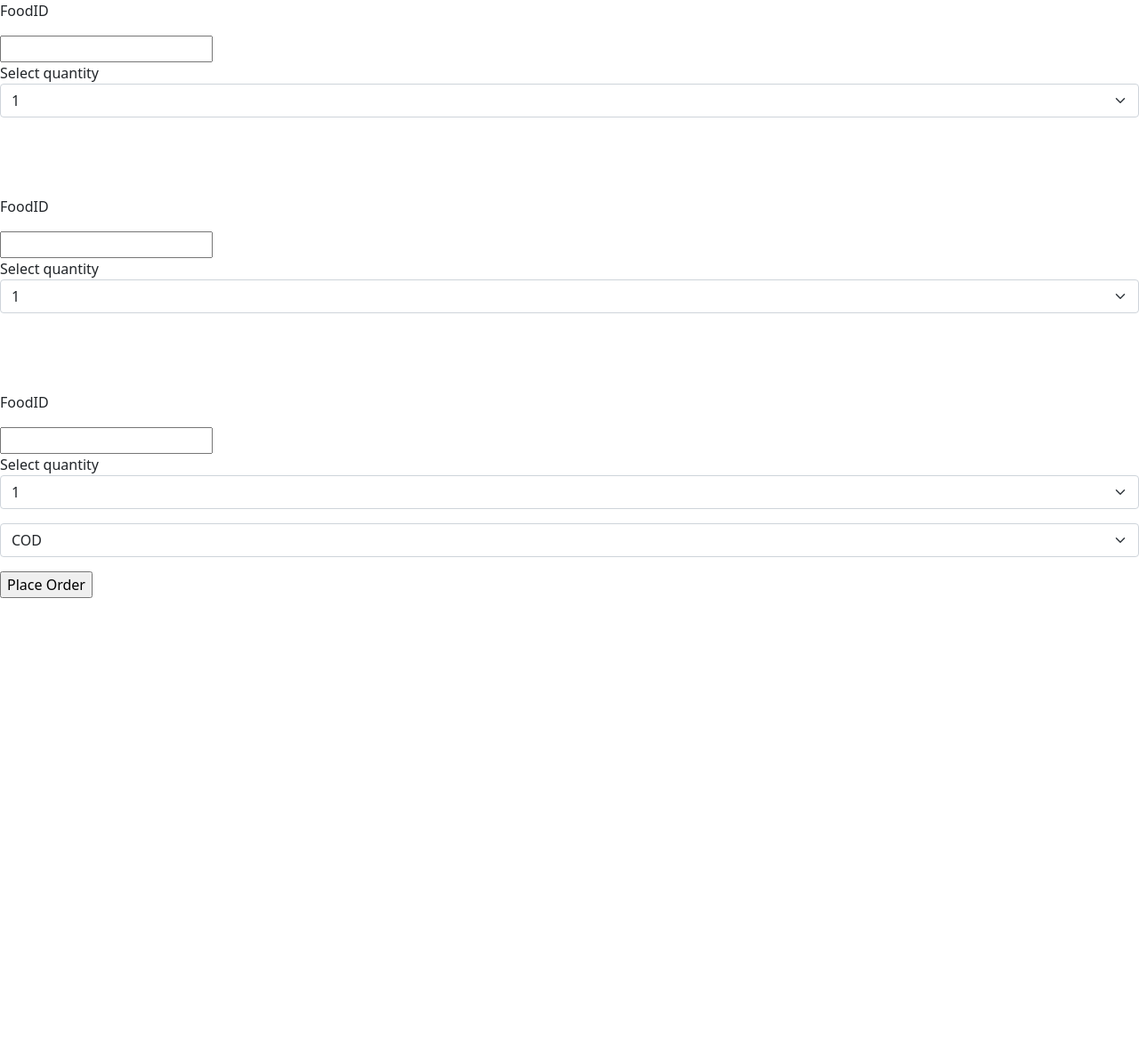
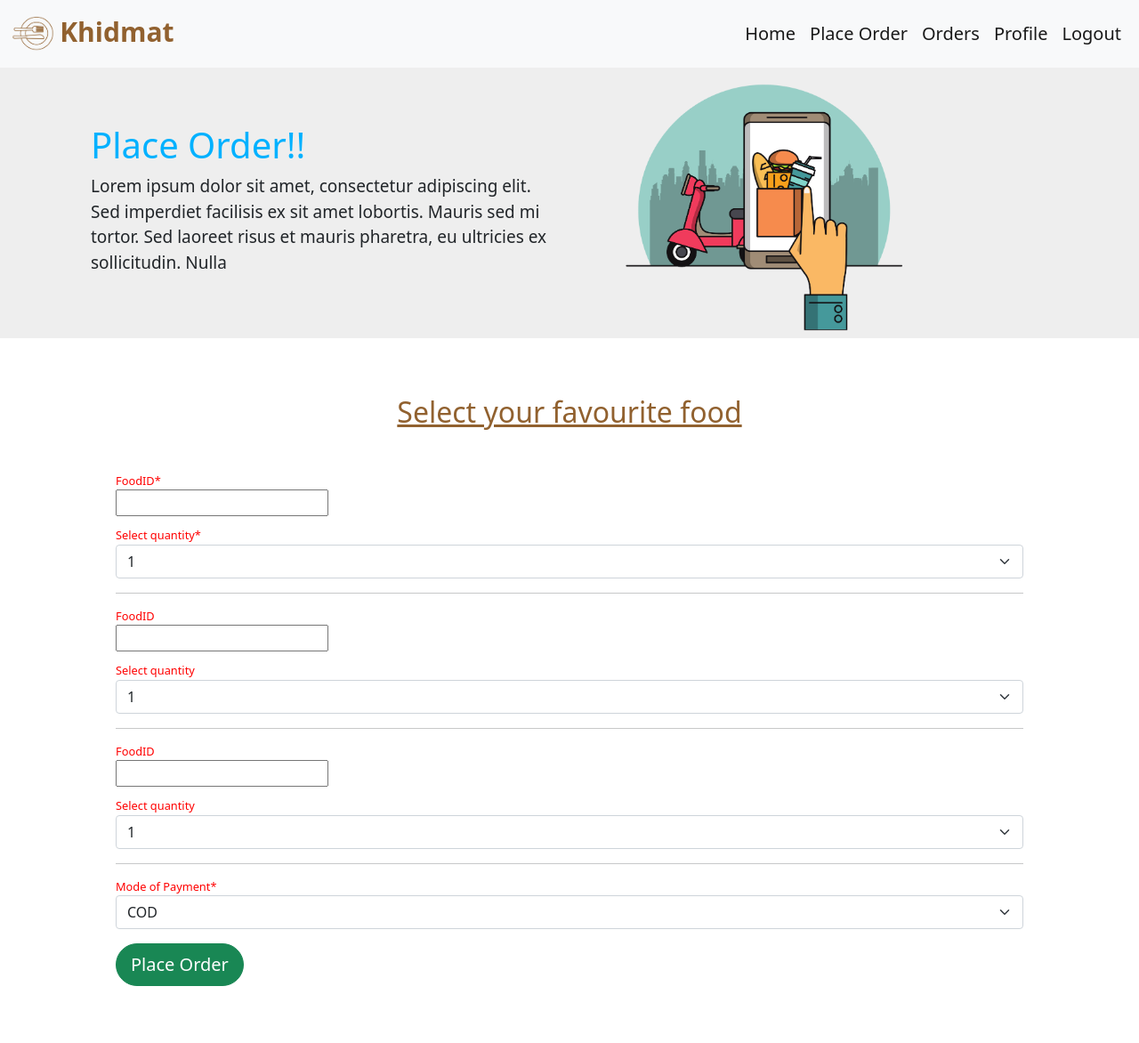
Before and after one commit to nandikajain/Khidmat, a Flask app: page /customer/place in a window 1280 px wide. Shown: the whole page at 89% size. Before the commit the page ends 672 px from the top, so only its background shows below. Run offline with Flask 2, Linux system fonts and the light colour scheme; a user stored in the database is signed in.

Commit message:
place order styled

```diff
--- a/templates/customer.html
+++ b/templates/customer.html
@@ -36,7 +36,9 @@ Khidmat
 	    <h6 class="card-subtitle mb-2 text-muted">{{i[2]}}</h6>
 	    <p class="card-text">{{i[1]}}</p>
 	    <button type="button" class="btn btn-outline-primary">{{i[3]}}</button>
-		<button type="button" class="btn btn-outline-secondary">{{i[4]}}</button>
+		<button type="button" class="btn btn-outline-secondary"><svg xmlns="http://www.w3.org/2000/svg" width="16" height="16" fill="currentColor" class="bi bi-star-fill" viewBox="0 0 16 16">
+			<path d="M3.612 15.443c-.386.198-.824-.149-.746-.592l.83-4.73L.173 6.765c-.329-.314-.158-.888.283-.95l4.898-.696L7.538.792c.197-.39.73-.39.927 0l2.184 4.327 4.898.696c.441.062.612.636.282.95l-3.522 3.356.83 4.73c.078.443-.36.79-.746.592L8 13.187l-4.389 2.256z"/>
+		  </svg> {{i[4]}}</button>
 	  </div>
 	</div>
 </div>
--- a/templates/customerPlace.html
+++ b/templates/customerPlace.html
@@ -1,36 +1,54 @@
-<!DOCTYPE html>
-<head>
-    <title>Khidmat</title>
-    <link href="https://cdn.jsdelivr.net/npm/bootstrap@5.0.0-beta3/dist/css/bootstrap.min.css" rel="stylesheet" integrity="sha384-eOJMYsd53ii+scO/bJGFsiCZc+5NDVN2yr8+0RDqr0Ql0h+rP48ckxlpbzKgwra6" crossorigin="anonymous">
-</head>
+{% extends "customerNavbar.html" %}
+{% block title %}
+Khidmat
+{% endblock %}
+{% block content %}
+<div class="jumbotron jumbotron-fluid" style="background-color:#eeeeee">
+	<div class="container" >
+		<div class="row m-0 p-2 pt-3">
+			<div class="col-md-6 col-12 m-auto">
+				<h1 style="color:#00b1ff">Place Order!!</h1>
+				<p style="font-size: 19px;">
+					Lorem ipsum dolor sit amet, consectetur adipiscing elit. Sed imperdiet facilisis ex sit amet lobortis. Mauris sed mi tortor. Sed laoreet risus et mauris pharetra, eu ultricies ex sollicitudin. Nulla
+				</p>
 
-<body>
+			</div>
+			<div class="col-md-6 col-12 m-auto ">
+				<img src="{{url_for('static', filename='placeOrder.png')}}" width="60%" class="ms-5">
+			</div>
 
-	<form action='#' method="post">
+
+		</div>
+
+	</div>
+  </div>
+  <div class="container p-5">
+	<h2 style="text-align: center;color:#91612F; text-decoration: underline;" class="mt-3 mb-5">Select your favourite food</h2>
+
+	<form action='#' method="post" class="container pl-5 pr-5 m-auto">
 		<p>
-		FoodID
-		</p>
-		<p>
-			<input type="text" name="food1" />
+			<p class="m-0" style="color:red; font-size:80%">
+				FoodID*
+			</p>
+			<input type="text" name="food1" class="mb-2 " required/>
 			<br>
-			<label>Select quantity</label>
-			<select class="form-select" name="quantity1">
+			<label style="color:red; font-size:80%">Select quantity*</label>
+			<select class="form-select " name="quantity1" required>
             <option value="1">1</option>
             <option value="2">2</option>
             <option value="3">3</option>
             <option value="4">4</option>
             <option value="5">5</option>
             </select>
-            <br><br><br>
 		</p>
-
+		<hr>
 		<p>
-		FoodID
-		</p>
-		<p>
-			<input type="text" name="food2" />
+			<p class="m-0" style="color:red; font-size:80%">
+				FoodID
+			</p>
+			<input type="text" name="food2" class="mb-2"/>
 			<br>
-			<label>Select quantity</label>
+			<label style="color:red; font-size:80%">Select quantity</label>
 			<select class="form-select" name="quantity2">
             <option value="1">1</option>
             <option value="2">2</option>
@@ -38,16 +56,15 @@
             <option value="4">4</option>
             <option value="5">5</option>
             </select>
-            <br><br><br>
 		</p>
-
+		<hr>
 		<p>
-		FoodID
-		</p>
-		<p>
-			<input type="text" name="food3" />
+			<p class="m-0" style="color:red; font-size:80%">
+				FoodID
+			</p>
+			<input type="text" name="food3"  class="mb-2"/>
 			<br>
-			<label>Select quantity</label>
+			<label style="color:red; font-size:80%">Select quantity</label>
 			<select class="form-select" name="quantity3">
             <option value="1">1</option>
             <option value="2">2</option>
@@ -56,7 +73,9 @@
             <option value="5">5</option>
             </select>
 		</p>
+		<hr>
 		<p>
+			<p class="m-0" style="color:red; font-size:80%">Mode of Payment*</p>
 			<select class="form-select" name="payment_mode">
             <option value="COD">COD</option>
             <option value="Paytm">Paytm</option>
@@ -66,8 +85,10 @@
             <option value="Google Pay">Google Pay</option>
             </select>
         </p>
-		<p><input type="submit" value="Place Order"/></p>
+		<p><input type="submit" value="Place Order" class="btn btn-success btn-lg" style="border-radius: 30px;"/></p>
+
 	</form>
-    <script src="https://cdn.jsdelivr.net/npm/bootstrap@5.0.0-beta3/dist/js/bootstrap.bundle.min.js" integrity="sha384-JEW9xMcG8R+pH31jmWH6WWP0WintQrMb4s7ZOdauHnUtxwoG2vI5DkLtS3qm9Ekf" crossorigin="anonymous"></script>
-</body>
-<html>
+
+  </div>
+
+{% endblock %}
```
Also changed, not shown: static/makeDonation.png (added), static/placeOrder.png (added).
